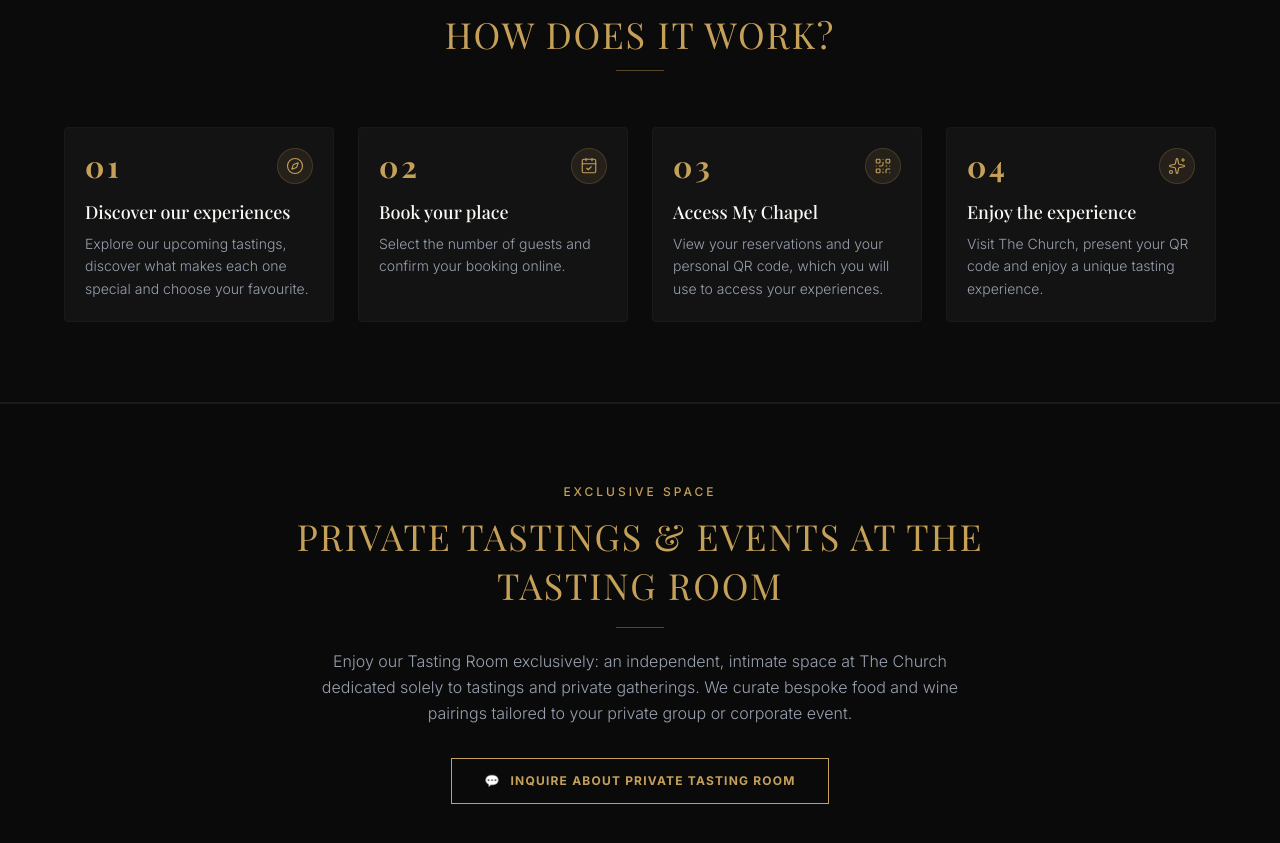
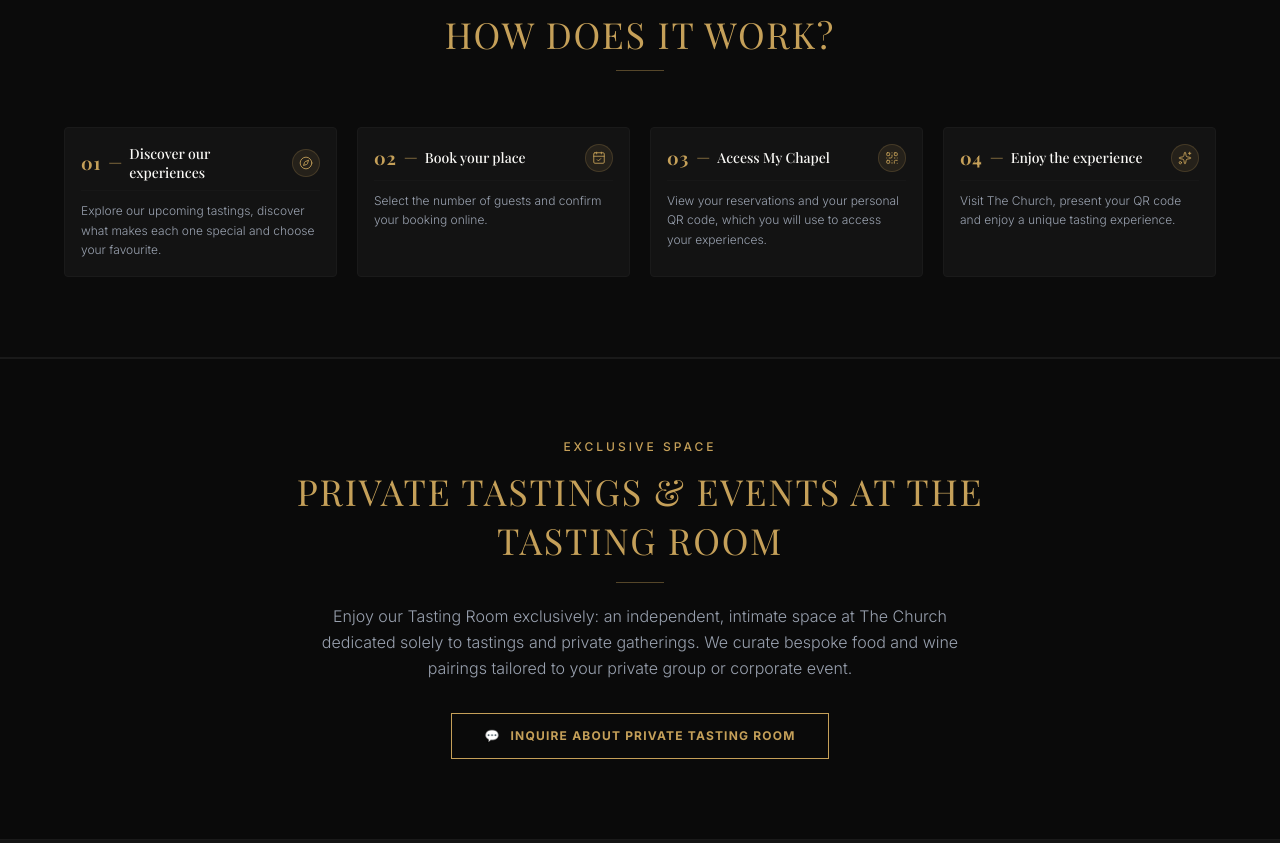
Before and after one commit to perellinaresborja-ai/Tasting-Room, a Next.js app: page /en in a window 1280 px wide. Shown: the part 840-1683 px from the top of the page. Built offline with nearby package versions, Linux system fonts and the light colour scheme; no server answers; the database is empty; a web font is replaced by a local one.

Commit message:
style(home): format 'Como funciona' cards with inline number and title header

```diff
--- a/src/app/[locale]/page.tsx
+++ b/src/app/[locale]/page.tsx
@@ -113,26 +113,31 @@ export default async function HomePage({
             <div className="w-12 h-px bg-[var(--color-gold)]/40 mx-auto mt-4" />
           </div>
 
-          <div className="grid grid-cols-1 sm:grid-cols-2 lg:grid-cols-4 gap-4 sm:gap-6">
+          <div className="grid grid-cols-1 sm:grid-cols-2 lg:grid-cols-4 gap-3.5 sm:gap-5">
             {howItWorksSteps.map((step) => {
               const Icon = step.icon;
               return (
                 <div
                   key={step.number}
-                  className="flex flex-col p-4 sm:p-5 rounded-sm bg-[#131313] border border-[var(--color-charcoal)] hover:border-[var(--color-gold)]/40 transition-colors duration-300"
+                  className="flex flex-col p-3.5 sm:p-4 rounded-sm bg-[#131313] border border-[var(--color-charcoal)] hover:border-[var(--color-gold)]/40 transition-colors duration-300"
                 >
-                  <div className="flex items-center justify-between mb-3 sm:mb-4">
-                    <span className="font-serif text-xl sm:text-2xl md:text-3xl font-bold text-[var(--color-gold)] tracking-widest">
-                      {step.number}
-                    </span>
-                    <div className="w-8 h-8 sm:w-9 sm:h-9 rounded-full bg-[var(--color-gold)]/10 border border-[var(--color-gold)]/20 flex items-center justify-center text-[var(--color-gold)]">
-                      <Icon className="w-4 h-4 sm:w-4.5 sm:h-4.5" strokeWidth={1.5} />
+                  <div className="flex items-center justify-between gap-2 mb-2.5 pb-2 border-b border-[var(--color-charcoal)]/60">
+                    <div className="flex items-center gap-1.5 sm:gap-2 min-w-0">
+                      <span className="font-serif text-base sm:text-lg font-bold text-[var(--color-gold)] tracking-wider shrink-0">
+                        {step.number}
+                      </span>
+                      <span className="text-[var(--color-gold)]/60 text-xs shrink-0 select-none">
+                        —
+                      </span>
+                      <h3 className="font-serif text-xs sm:text-[13px] md:text-sm lg:text-[13px] xl:text-sm text-[var(--color-warm-white)] font-medium leading-snug">
+                        {step.title}
+                      </h3>
+                    </div>
+                    <div className="w-6 h-6 sm:w-7 sm:h-7 rounded-full bg-[var(--color-gold)]/10 border border-[var(--color-gold)]/20 flex items-center justify-center text-[var(--color-gold)] shrink-0">
+                      <Icon className="w-3 h-3 sm:w-3.5 sm:h-3.5" strokeWidth={1.5} />
                     </div>
                   </div>
-                  <h3 className="font-serif text-base sm:text-lg text-[var(--color-warm-white)] font-medium mb-2 leading-snug">
-                    {step.title}
-                  </h3>
-                  <p className="text-xs sm:text-sm text-gray-400 font-light leading-relaxed">
+                  <p className="text-[11px] sm:text-xs text-gray-400 font-light leading-relaxed">
                     {step.desc}
                   </p>
                 </div>
```
